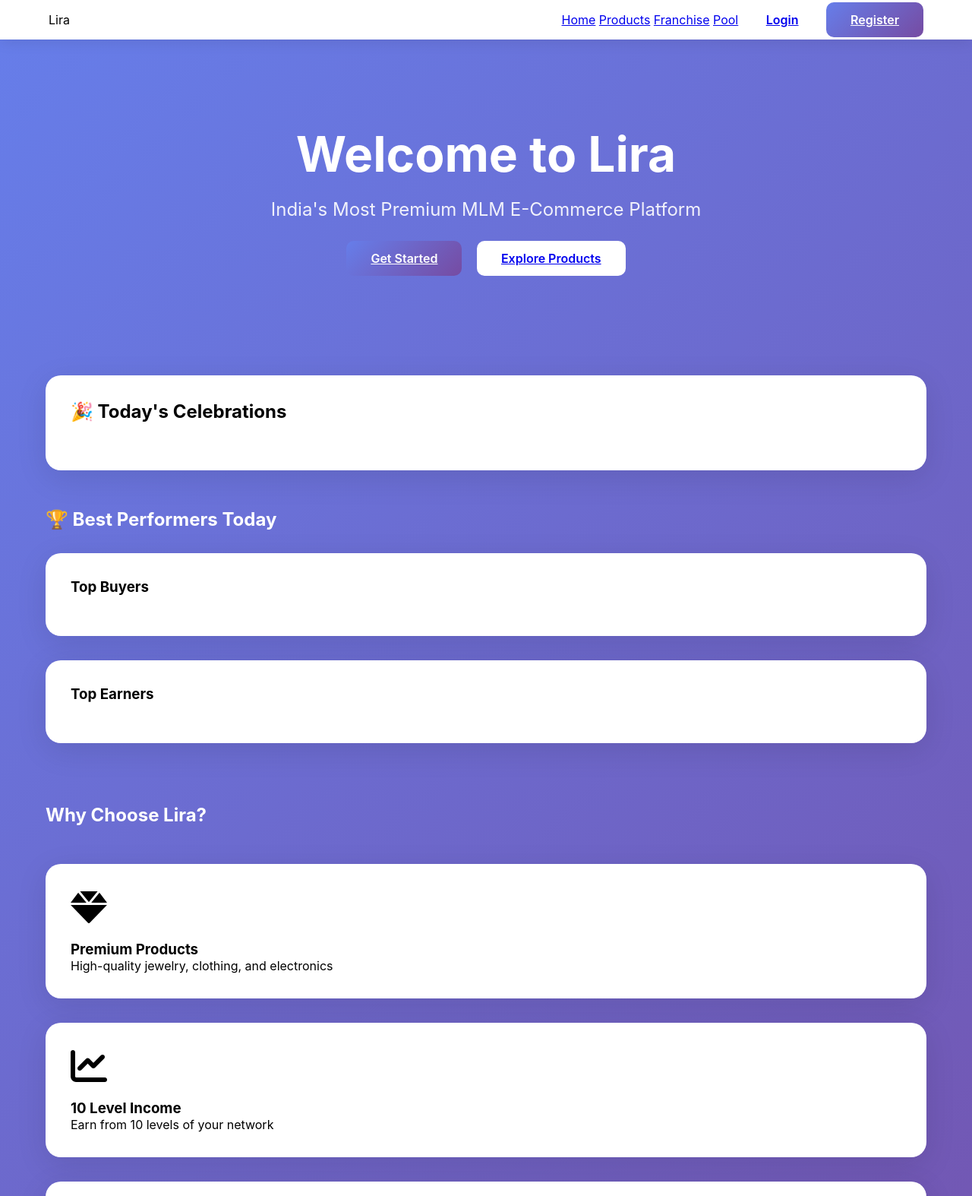
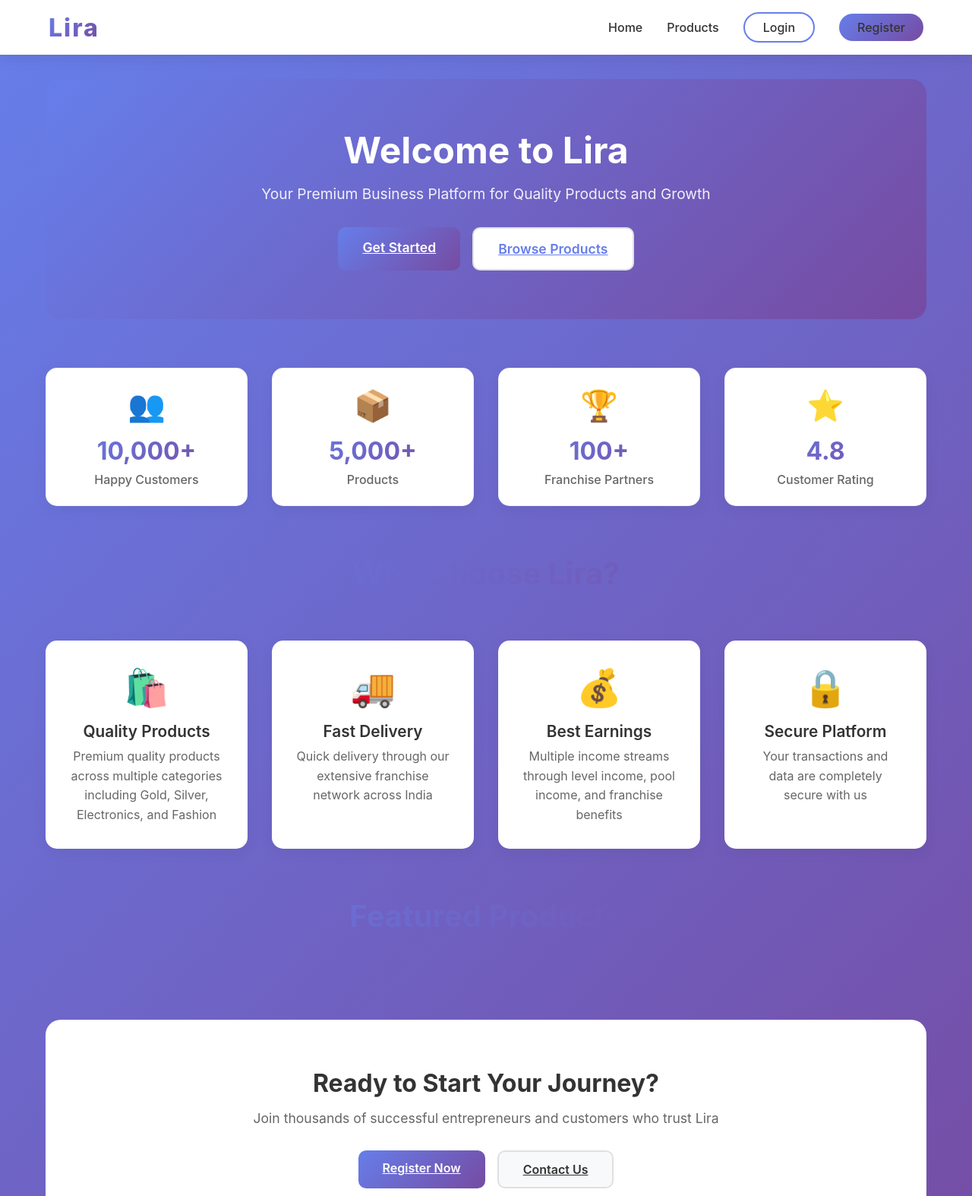
Before and after one commit to lira-Global/Lira, a website: page index.html in a window 1280 px wide. Shown: the top 1574 px of the page at 76% size. Drawn offline with Linux system fonts and the light colour scheme; no server answers.

Commit message:
Update index.html

```diff
--- a/index.html
+++ b/index.html
@@ -3,168 +3,204 @@
 <head>
     <meta charset="UTF-8">
     <meta name="viewport" content="width=device-width, initial-scale=1.0">
-    <title>Lira - Premium MLM E-Commerce Platform</title>
-    <link rel="stylesheet" href="styles.css">
-    <link rel="stylesheet" href="https://cdnjs.cloudflare.com/ajax/libs/font-awesome/6.0.0/css/all.min.css">
+    <title>Lira - Premium Business Platform</title>
+    <link rel="stylesheet" href="/styles.css">
+    <style>
+        .hero {
+            text-align: center;
+            padding: 4rem 2rem;
+            color: white;
+            background: linear-gradient(135deg, #667eea 0%, #764ba2 100%);
+            border-radius: 20px;
+            margin-bottom: 2rem;
+        }
+
+        .hero h1 {
+            font-size: 3rem;
+            margin-bottom: 1rem;
+        }
+
+        .hero p {
+            font-size: 1.2rem;
+            margin-bottom: 2rem;
+            opacity: 0.9;
+        }
+
+        .hero-buttons {
+            display: flex;
+            gap: 1rem;
+            justify-content: center;
+        }
+
+        .hero-buttons .btn {
+            padding: 1rem 2rem;
+            font-size: 1.1rem;
+        }
+
+        .features {
+            display: grid;
+            grid-template-columns: repeat(auto-fit, minmax(250px, 1fr));
+            gap: 2rem;
+            margin: 4rem 0;
+        }
+
+        .feature-card {
+            background: white;
+            padding: 2rem;
+            border-radius: 15px;
+            text-align: center;
+            box-shadow: 0 5px 20px rgba(0,0,0,0.05);
+            transition: all 0.3s;
+        }
+
+        .feature-card:hover {
+            transform: translateY(-10px);
+            box-shadow: 0 15px 30px rgba(102, 126, 234, 0.2);
+        }
+
+        .feature-icon {
+            font-size: 3rem;
+            margin-bottom: 1rem;
+        }
+
+        .feature-title {
+            font-size: 1.3rem;
+            font-weight: 600;
+            margin-bottom: 0.5rem;
+            color: #333;
+        }
+
+        .feature-desc {
+            color: #666;
+            line-height: 1.6;
+        }
+
+        .stats-grid {
+            display: grid;
+            grid-template-columns: repeat(auto-fit, minmax(200px, 1fr));
+            gap: 2rem;
+            margin: 4rem 0;
+        }
+
+        .section-title {
+            text-align: center;
+            font-size: 2.5rem;
+            margin: 3rem 0;
+            background: linear-gradient(135deg, #667eea, #764ba2);
+            -webkit-background-clip: text;
+            -webkit-text-fill-color: transparent;
+        }
+
+        .cta-section {
+            background: white;
+            border-radius: 20px;
+            padding: 4rem;
+            text-align: center;
+            margin: 4rem 0;
+        }
+
+        .cta-section h2 {
+            font-size: 2rem;
+            margin-bottom: 1rem;
+            color: #333;
+        }
+
+        .cta-section p {
+            color: #666;
+            margin-bottom: 2rem;
+            font-size: 1.1rem;
+        }
+    </style>
 </head>
 <body>
-    <!-- Navbar -->
     <nav class="navbar">
-        <div class="navbar-brand">Lira</div>
-        <div class="navbar-menu">
-            <a href="/">Home</a>
-            <a href="/products">Products</a>
-            <a href="/franchise">Franchise</a>
-            <a href="/pool">Pool</a>
-            <a href="/login" class="btn btn-outline">Login</a>
-            <a href="/register" class="btn btn-primary">Register</a>
+        <div class="logo">Lira</div>
+        <div class="nav-links">
+            <a href="/index.html">Home</a>
+            <a href="/products.html">Products</a>
+            <a href="/login.html" class="btn-login">Login</a>
+            <a href="/register.html" class="btn-register">Register</a>
         </div>
     </nav>
 
-    <!-- Hero Section -->
-    <section style="padding: 80px 20px; text-align: center; color: white;">
-        <div class="container">
-            <h1 style="font-size: 4rem; margin-bottom: 20px;">Welcome to Lira</h1>
-            <p style="font-size: 1.5rem; margin-bottom: 40px; opacity: 0.9;">India's Most Premium MLM E-Commerce Platform</p>
-            <div>
-                <a href="/register" class="btn btn-primary" style="margin-right: 15px;">Get Started</a>
-                <a href="/products" class="btn btn-outline" style="background: white;">Explore Products</a>
+    <div class="container">
+        <div class="hero">
+            <h1>Welcome to Lira</h1>
+            <p>Your Premium Business Platform for Quality Products and Growth</p>
+            <div class="hero-buttons">
+                <a href="/register.html" class="btn btn-primary">Get Started</a>
+                <a href="/products.html" class="btn btn-secondary" style="background:white; color:#667eea;">Browse Products</a>
             </div>
         </div>
-    </section>
 
-    <!-- Today's Celebrations -->
-    <section class="container">
-        <div class="card" id="celebrations-section">
-            <h2 class="text-center" style="margin-bottom: 30px;">🎉 Today's Celebrations</h2>
-            <div class="grid" id="celebrations-container">
-                <!-- Loaded via JavaScript -->
+        <div class="stats-grid">
+            <div class="stat-card">
+                <div class="stat-icon">👥</div>
+                <div class="stat-value">10,000+</div>
+                <div class="stat-label">Happy Customers</div>
+            </div>
+            <div class="stat-card">
+                <div class="stat-icon">📦</div>
+                <div class="stat-value">5,000+</div>
+                <div class="stat-label">Products</div>
+            </div>
+            <div class="stat-card">
+                <div class="stat-icon">🏆</div>
+                <div class="stat-value">100+</div>
+                <div class="stat-label">Franchise Partners</div>
+            </div>
+            <div class="stat-card">
+                <div class="stat-icon">⭐</div>
+                <div class="stat-value">4.8</div>
+                <div class="stat-label">Customer Rating</div>
             </div>
         </div>
-    </section>
 
-    <!-- Best Performers -->
-    <section class="container">
-        <h2 class="text-center" style="color: white; margin: 50px 0 30px;">🏆 Best Performers Today</h2>
-        <div class="grid">
-            <div class="card">
-                <h3 class="text-center" style="margin-bottom: 20px;">Top Buyers</h3>
-                <div id="top-buyers">
-                    <!-- Loaded via JavaScript -->
-                </div>
+        <h2 class="section-title">Why Choose Lira?</h2>
+
+        <div class="features">
+            <div class="feature-card">
+                <div class="feature-icon">🛍️</div>
+                <div class="feature-title">Quality Products</div>
+                <div class="feature-desc">Premium quality products across multiple categories including Gold, Silver, Electronics, and Fashion</div>
             </div>
-            <div class="card">
-                <h3 class="text-center" style="margin-bottom: 20px;">Top Earners</h3>
-                <div id="top-earners">
-                    <!-- Loaded via JavaScript -->
-                </div>
+            <div class="feature-card">
+                <div class="feature-icon">🚚</div>
+                <div class="feature-title">Fast Delivery</div>
+                <div class="feature-desc">Quick delivery through our extensive franchise network across India</div>
+            </div>
+            <div class="feature-card">
+                <div class="feature-icon">💰</div>
+                <div class="feature-title">Best Earnings</div>
+                <div class="feature-desc">Multiple income streams through level income, pool income, and franchise benefits</div>
+            </div>
+            <div class="feature-card">
+                <div class="feature-icon">🔒</div>
+                <div class="feature-title">Secure Platform</div>
+                <div class="feature-desc">Your transactions and data are completely secure with us</div>
             </div>
         </div>
-    </section>
 
-    <!-- Features -->
-    <section class="container" style="margin: 80px auto;">
-        <h2 class="text-center" style="color: white; margin-bottom: 50px;">Why Choose Lira?</h2>
-        <div class="grid">
-            <div class="card text-center">
-                <i class="fas fa-gem" style="font-size: 48px; color: var(--primary); margin-bottom: 20px;"></i>
-                <h3>Premium Products</h3>
-                <p>High-quality jewelry, clothing, and electronics</p>
-            </div>
-            <div class="card text-center">
-                <i class="fas fa-chart-line" style="font-size: 48px; color: var(--primary); margin-bottom: 20px;"></i>
-                <h3>10 Level Income</h3>
-                <p>Earn from 10 levels of your network</p>
-            </div>
-            <div class="card text-center">
-                <i class="fas fa-store" style="font-size: 48px; color: var(--primary); margin-bottom: 20px;"></i>
-                <h3>Franchise Opportunity</h3>
-                <p>Become a franchise owner in your area</p>
-            </div>
-            <div class="card text-center">
-                <i class="fas fa-wallet" style="font-size: 48px; color: var(--primary); margin-bottom: 20px;"></i>
-                <h3>12 Month Wallet</h3>
-                <p>Save and grow with our special wallet</p>
+        <h2 class="section-title">Featured Products</h2>
+
+        <div id="featured-products" class="product-grid">
+            <!-- Products will be loaded here -->
+        </div>
+
+        <div class="cta-section">
+            <h2>Ready to Start Your Journey?</h2>
+            <p>Join thousands of successful entrepreneurs and customers who trust Lira</p>
+            <div style="display: flex; gap: 1rem; justify-content: center;">
+                <a href="/register.html" class="btn btn-primary">Register Now</a>
+                <a href="/contact.html" class="btn btn-secondary">Contact Us</a>
             </div>
         </div>
-    </section>
+    </div>
 
-    <!-- Footer -->
-    <footer style="background: var(--dark); color: white; padding: 50px 0; margin-top: 100px;">
-        <div class="container">
-            <div class="grid" style="grid-template-columns: repeat(auto-fit, minmax(200px, 1fr));">
-                <div>
-                    <h4 style="margin-bottom: 20px;">Lira</h4>
-                    <p>Premium MLM E-Commerce Platform</p>
-                </div>
-                <div>
-                    <h4 style="margin-bottom: 20px;">Quick Links</h4>
-                    <ul style="list-style: none;">
-                        <li><a href="/" style="color: var(--gray);">Home</a></li>
-                        <li><a href="/products" style="color: var(--gray);">Products</a></li>
-                        <li><a href="/franchise" style="color: var(--gray);">Franchise</a></li>
-                    </ul>
-                </div>
-                <div>
-                    <h4 style="margin-bottom: 20px;">Contact</h4>
-                    <p>Email: support@lira.com</p>
-                    <p>Phone: +91 9999999999</p>
-                </div>
-            </div>
-            <hr style="margin: 30px 0; border-color: #2d3748;">
-            <p class="text-center">&copy; 2026 Lira. All rights reserved.</p>
-        </div>
+    <footer class="footer">
+        <p>&copy; 2024 Lira. All rights reserved. | Premium Business Platform</p>
     </footer>
 
-    <script>
-        // Load Today's Celebrations
-        fetch('/api/today-celebrations')
-            .then(res => res.json())
-            .then(data => {
-                if (data.success) {
-                    const container = document.getElementById('celebrations-container');
-                    let html = '';
-
-                    data.birthdays.forEach(b => {
-                        html += `<div class="celebration-badge">🎂 ${b.name}'s Birthday</div>`;
-                    });
-
-                    data.anniversaries.forEach(a => {
-                        html += `<div class="celebration-badge">💑 ${a.name}'s Anniversary</div>`;
-                    });
-
-                    if (html === '') {
-                        html = '<p class="text-center">No celebrations today</p>';
-                    }
-
-                    container.innerHTML = html;
-                }
-            });
-
-        // Load Best Performers
-        fetch('/api/best-performers')
-            .then(res => res.json())
-            .then(data => {
-                if (data.success) {
-                    const buyersEl = document.getElementById('top-buyers');
-                    const earnersEl = document.getElementById('top-earners');
-
-                    let buyersHtml = '<ol style="padding-left: 20px;">';
-                    data.topBuyers.forEach(b => {
-                        buyersHtml += `<li><strong>${b.name}</strong> - ₹${b.total.toLocaleString()}</li>`;
-                    });
-                    buyersHtml += '</ol>';
-
-                    let earnersHtml = '<ol style="padding-left: 20px;">';
-                    data.topEarners.forEach(e => {
-                        earnersHtml += `<li><strong>${e.name}</strong> - ₹${e.amount.toLocaleString()}</li>`;
-                    });
-                    earnersHtml += '</ol>';
-
-                    buyersEl.innerHTML = buyersHtml;
-                    earnersEl.innerHTML = earnersHtml;
-                }
-            });
-    </script>
+    <script src="/script.js"></script>
 </body>
 </html>
```
